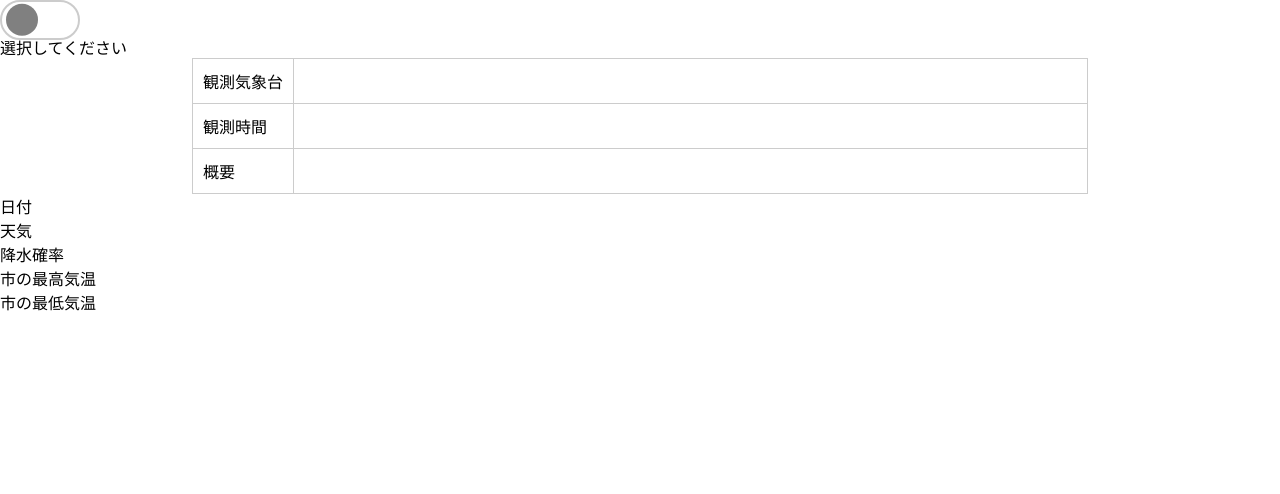
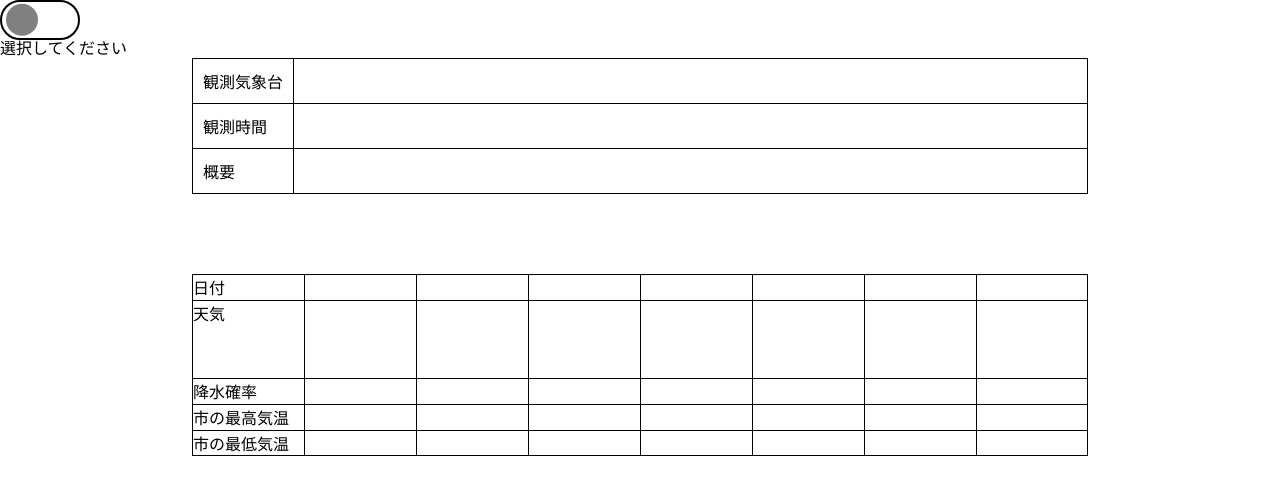
Before and after one commit to y-nagai0725/api, a plain HTML site: page index.html in a window 1280 px wide. Drawn offline with Linux system fonts and the light colour scheme.

Commit message:
週間予報の表をgridで作成テストなど

```diff
--- a/index.html
+++ b/index.html
@@ -94,13 +94,27 @@
       <div class="date-item"></div>
     </div>
     <div class="weather">
+      <div class="weather-item">
         <img src="" alt="" class="weather-image">
+      </div>
+      <div class="weather-item">
         <img src="" alt="" class="weather-image">
+      </div>
+      <div class="weather-item">
         <img src="" alt="" class="weather-image">
+      </div>
+      <div class="weather-item">
         <img src="" alt="" class="weather-image">
+      </div>
+      <div class="weather-item">
         <img src="" alt="" class="weather-image">
+      </div>
+      <div class="weather-item">
         <img src="" alt="" class="weather-image">
+      </div>
+      <div class="weather-item">
         <img src="" alt="" class="weather-image">
+      </div>
     </div>
     <div class="pops">
       <div class="pops-item"></div>
--- a/scss/foundation/_base.scss
+++ b/scss/foundation/_base.scss
@@ -1,11 +1,18 @@
 @use "../global" as *;
 
 html {
-  background-color: $white;
-  color: $black;
+  --background-color: #{$white};
+  --font-color: #{$black};
+  background-color: var(--background-color);
+  color: var(--font-color);
 }
 
 html.dark-mode {
-  background-color: $black;
-  color: $white;
+  --background-color: #{$black};
+  --font-color: #{$white};
 }
+
+img {
+  width: 100%;
+  object-fit: cover;
+}
--- a/scss/page/_top.scss
+++ b/scss/page/_top.scss
@@ -2,32 +2,100 @@
 
 .overviewTable {
   width: 70%;
+  margin-inline: auto;
+  margin-bottom: 80px;
   display: grid;
   grid-template-columns: max-content 1fr;
-  margin-inline: auto;
 
   dt {
     padding: 10px;
-    border-left: 1px solid #ccc;
-    border-top: 1px solid #ccc;
+    border-left: 1px solid var(--font-color);
+    border-top: 1px solid var(--font-color);
 
     &:last-of-type {
-      border-bottom: 1px solid #ccc;
+      border-bottom: 1px solid var(--font-color);
     }
   }
 
   dd {
     padding: 10px;
-    border-left: 1px solid #ccc;
-    border-right: 1px solid #ccc;
-    border-top: 1px solid #ccc;
+    border-left: 1px solid var(--font-color);
+    border-right: 1px solid var(--font-color);
+    border-top: 1px solid var(--font-color);
 
     &:last-of-type {
-      border-bottom: 1px solid #ccc;
+      border-bottom: 1px solid var(--font-color);
     }
   }
 }
 
+.weekly-weather {
+  width: 70%;
+  margin-inline: auto;
+  display: grid;
+  grid-template-columns: [heading-item] 1fr repeat(7, 1fr);
+  grid-template-rows: [date-item] 1fr [weather-item] 3fr [pops-item] 1fr [temps-max-item] 1fr [temps-min-item] 1fr;
+
+  .heading,
+  .date,
+  .weather,
+  .pops,
+  .temps-max,
+  .temps-min {
+    display: contents;
+  }
+
+  .heading-item {
+    grid-column: heading-item;
+    border-top: 1px solid var(--font-color);
+    border-left: 1px solid var(--font-color);
+
+    &:last-of-type {
+      border-bottom: 1px solid var(--font-color);
+    }
+  }
+
+  .date-item,
+  .weather-item,
+  .pops-item,
+  .temps-max-item,
+  .temps-min-item {
+    border-top: 1px solid var(--font-color);
+    border-left: 1px solid var(--font-color);
+
+    &:last-of-type {
+      border-right: 1px solid var(--font-color);
+    }
+
+    @for $i from 1 through 7 {
+      &:nth-of-type(#{$i}) {
+        grid-column: #{($i + 1)} / #{($i + 2)};
+      }
+    }
+  }
+
+  .date-item {
+    grid-row: date-item;
+  }
+  .weather-item {
+    grid-row: weather-item;
+    display: grid;
+    place-content: center;
+
+    .weather-image {
+    }
+  }
+  .pops-item {
+    grid-row: pops-item;
+  }
+  .temps-max-item {
+    grid-row: temps-max-item;
+  }
+  .temps-min-item {
+    grid-row: temps-min-item;
+    border-bottom: 1px solid var(--font-color);
+  }
+}
 
 .dark-mode-button {
   //reset
@@ -43,7 +111,7 @@
   width: 80px;
   height: 40px;
   border-radius: 100vmax;
-  border: 2px solid #ccc;
+  border: 2px solid var(--font-color);
   position: relative;
 
   &::before {
```
Also changed, not shown: css/style.css, 1 other file. Lines whose indentation alone changed are shown as unchanged.
